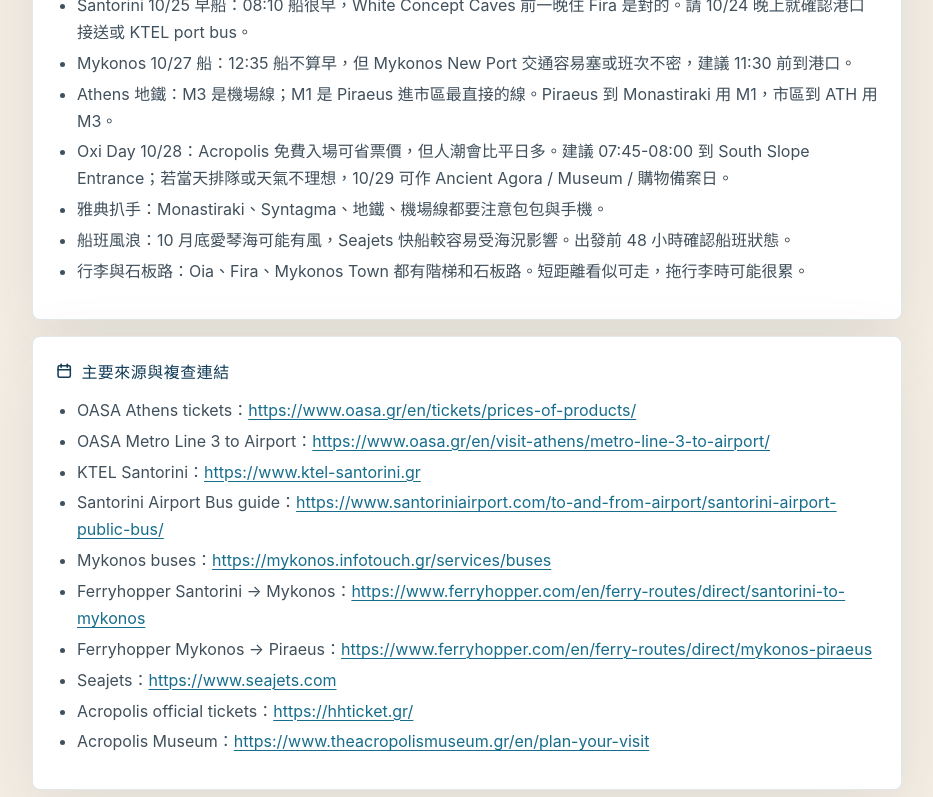
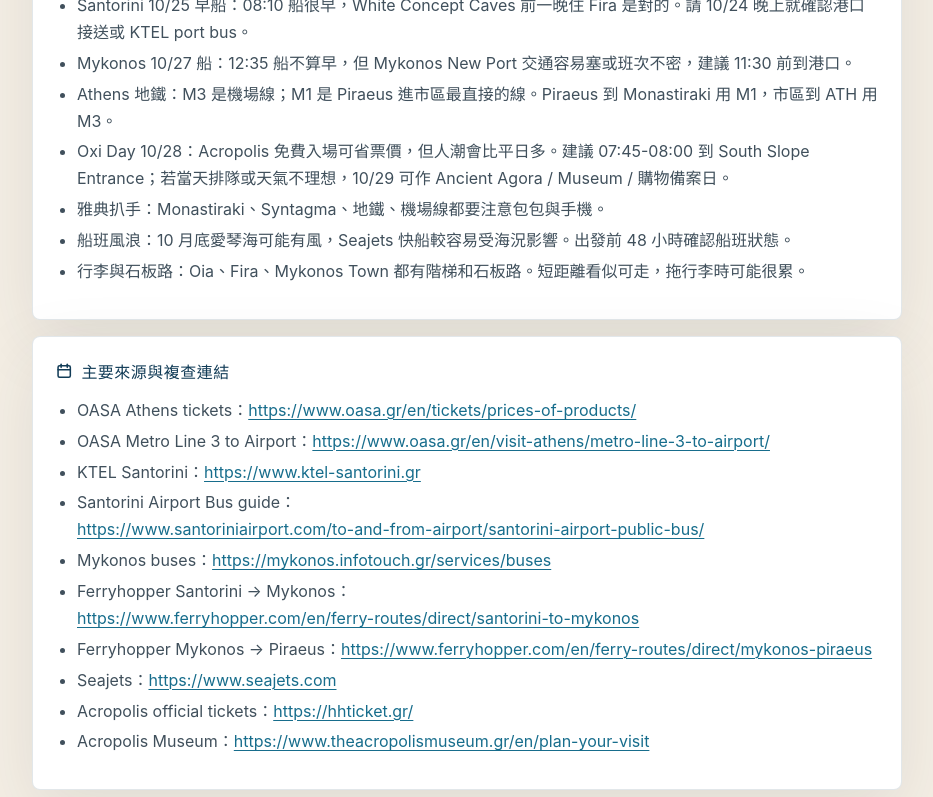
Before and after one commit to limeldeweiss/greece-2026-react, a React (Vite) app: page / in a window 1280 px wide. Shown: the part 2000-2797 px from the top of the page, without its empty margins (320-1253 px from the left). Built offline with nearby package versions, Linux system fonts and the light colour scheme.

Commit message:
Wrap long links inside cards

```diff
--- a/src/styles.css
+++ b/src/styles.css
@@ -338,6 +338,8 @@
 
 .point-info {
   grid-column: 2 / -1;
+  min-width: 0;
+  max-width: 100%;
   margin: 10px 0 0;
   padding: 18px 20px 16px;
   border: 1px solid rgba(18, 60, 87, .12);
@@ -349,6 +351,12 @@
   border-top: 1px solid rgba(18, 60, 87, .1);
   margin-top: 14px;
   padding-top: 14px;
+}
+
+.info-block,
+.rich-text {
+  min-width: 0;
+  max-width: 100%;
 }
 
 .chevron {
@@ -385,13 +393,18 @@
   color: #40505c;
   line-height: 1.68;
   font-size: 1rem;
+  min-width: 0;
+  overflow-wrap: anywhere;
 }
 
 .rich-text a {
+  display: inline-block;
+  max-width: 100%;
   color: #176d8c;
   text-decoration-thickness: 1px;
   text-underline-offset: 3px;
   overflow-wrap: anywhere;
+  word-break: break-all;
 }
 
 .table-wrap {
```
